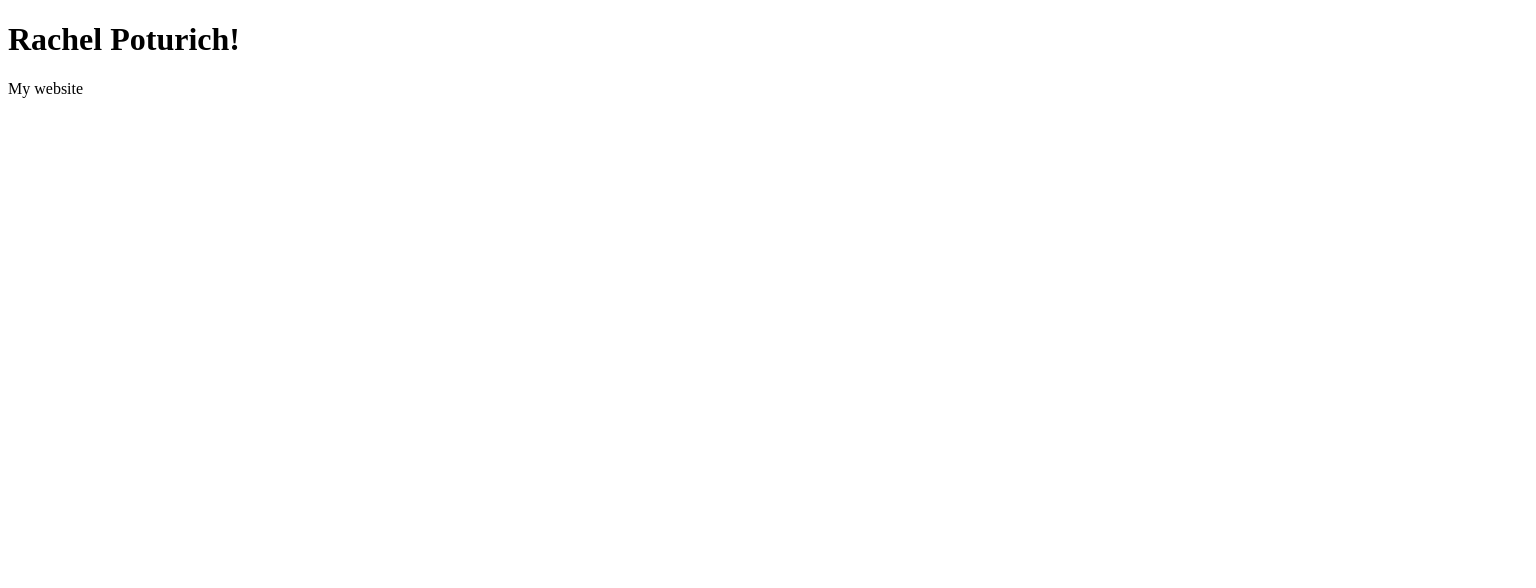
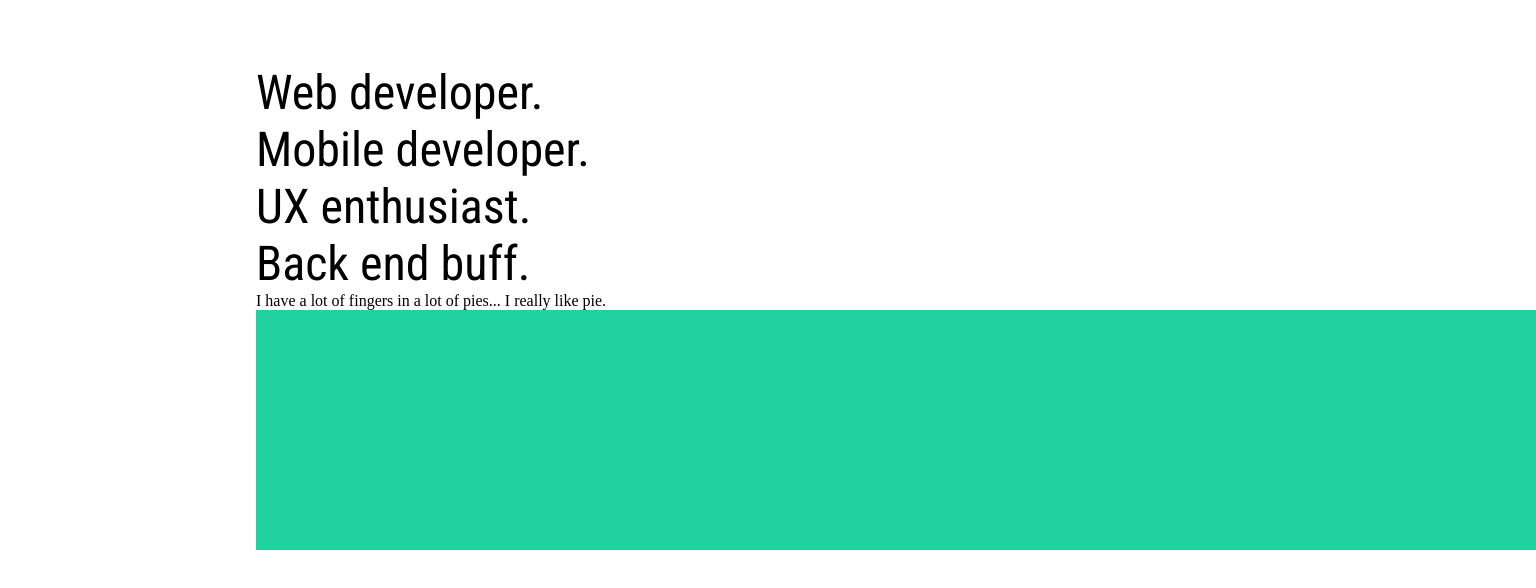
Before and after one commit to rpoturich/rpoturich.github.io, a plain HTML site: page index.html in a window 1280 px wide. Shown: the whole page, 1536 px wide, since content can reach past the window. Drawn offline with Linux system fonts and the light colour scheme.

Commit message:
Add css and update styling

```diff
--- /dev/null
+++ b/assets/css/style.css
@@ -0,0 +1,27 @@
+body, html, * {
+    margin: 0%;
+    padding: 0%;
+    box-sizing: border-box;
+}
+
+h1 {
+    font-family: 'Roboto Condensed', sans-serif;
+    font-size: 3em;
+    font-weight: 400;
+}
+
+body {
+    margin-top: 5%;
+    margin-right: 20%;
+    margin-left: 20%;
+}
+
+#box {
+    background-color: #21D19F;
+    height: 30vh;
+    width: 100vw;
+    /* position: absolute;
+    top: 0;
+    left: 0;
+    z-index: -2; */
+}
--- a/index.html
+++ b/index.html
@@ -1,9 +1,20 @@
 <!DOCTYPE html>
     <head>
+        <meta charset="utf-8">
         <title>Rachel Poturich</title>
+        <link href="assets/css/style.css" rel="stylesheet" type="text/css" />
+
+        <link href="https://fonts.googleapis.com/css?family=Roboto+Condensed" rel="stylesheet">
     </head>
     <body>
-        <h1>Rachel Poturich!</h1>
-        <p>My website</p>
+        <h1>Web developer.</h1>
+        <h1>Mobile developer.</h1>
+        <h1>UX enthusiast.</h1>
+        <h1>Back end buff.</h1>
+
+        <p>I have a lot of fingers in a lot of pies... I really like pie.</p>
+        <div id="box">
+
+        </div>
     </body>
 </html>
```
